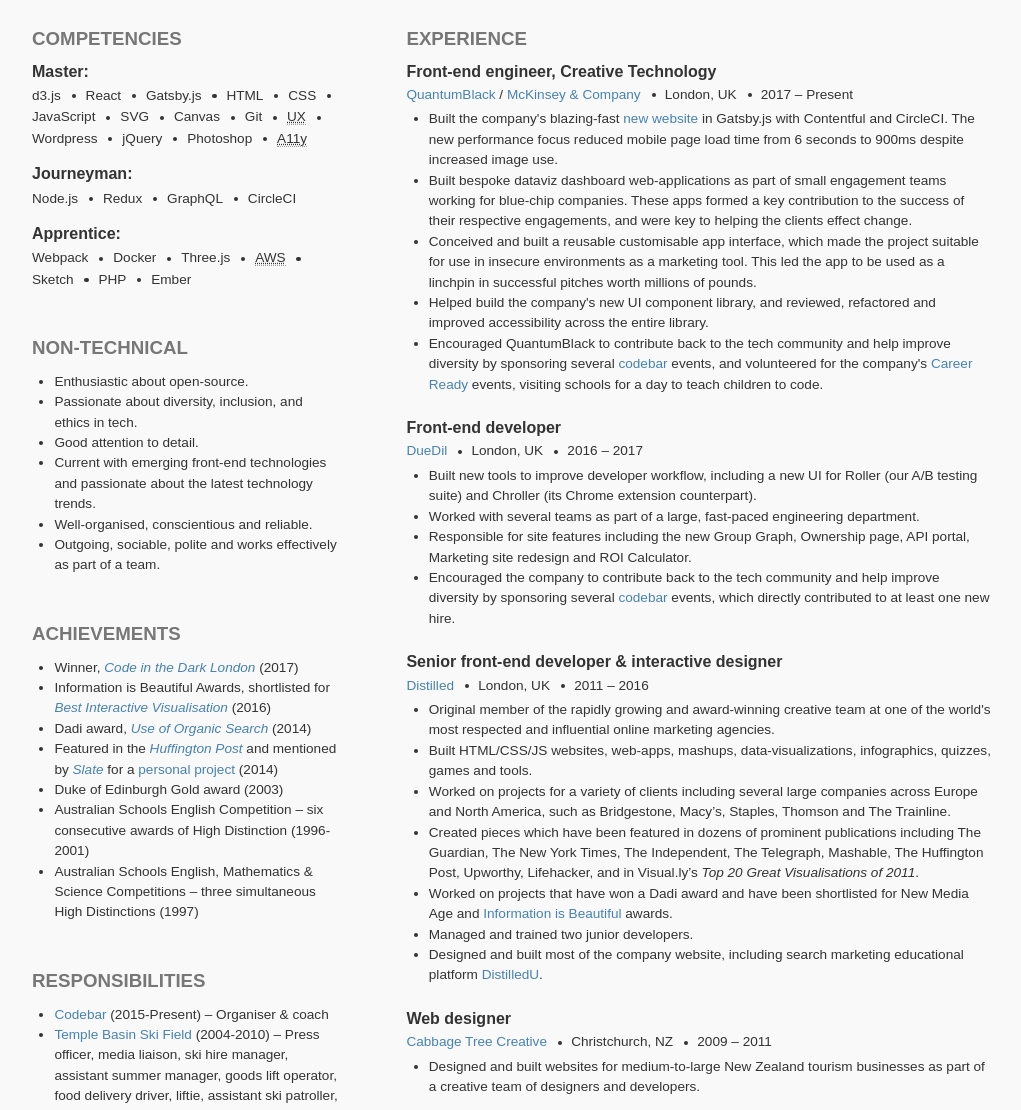
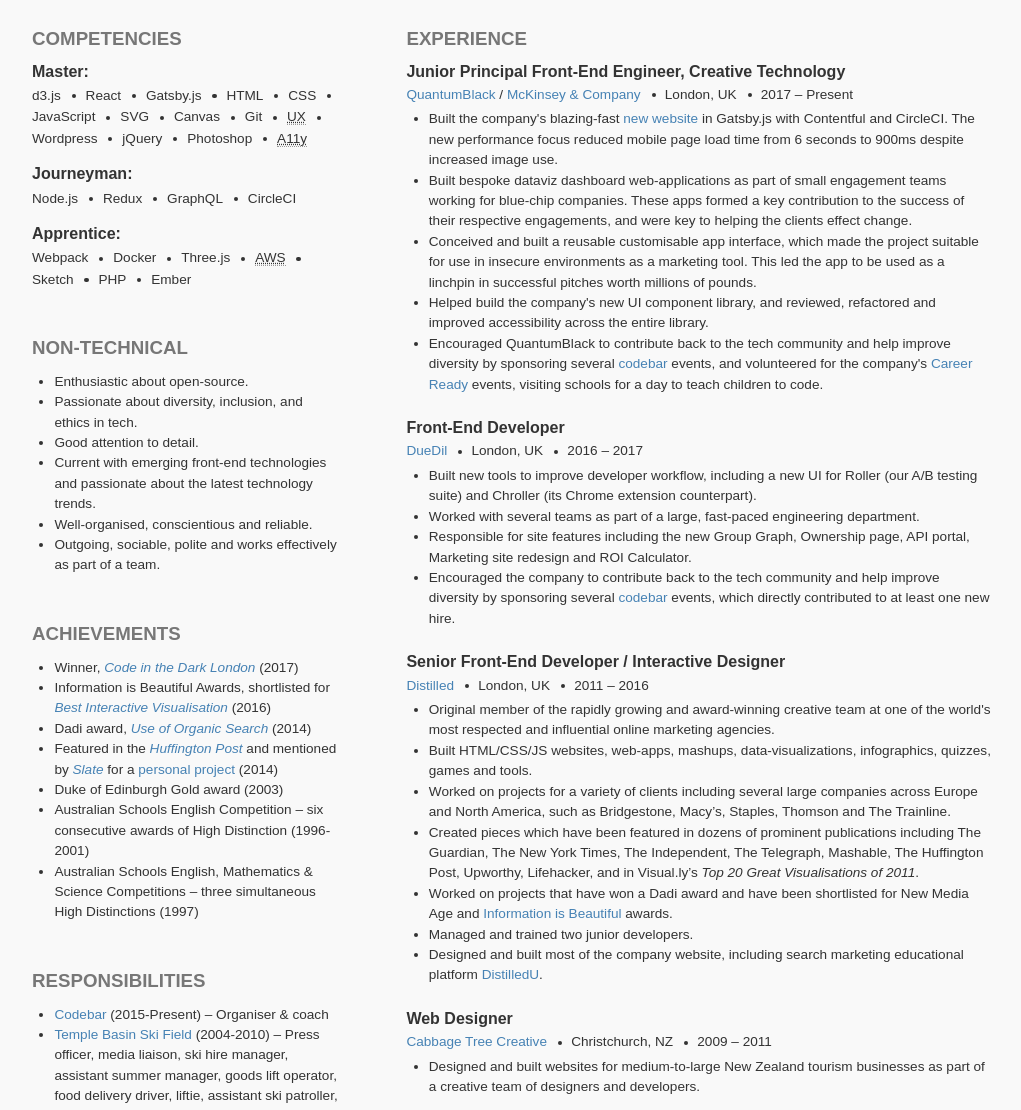
Before and after one commit to richardwestenra/cv, a website: page index.html in a window 1280 px wide. Shown: the part 186-1296 px from the top of the page, without its empty margins (128-1149 px from the left). Drawn offline with Linux system fonts and the light colour scheme; a web font is replaced by a local one.

Commit message:
Add rank to QB job title, and capitalise all job titles

```diff
--- a/index.html
+++ b/index.html
@@ -22,7 +22,7 @@
           <h3>Experience</h3>
             <ul class="exp noBullet">
               <li>
-                <h4>Front-end engineer, Creative Technology</h4>
+                <h4>Junior Principal Front-End Engineer, Creative Technology</h4>
                 <p><span><a href="https://www.quantumblack.com/">QuantumBlack</a> / <a href="https://mckinsey.com/">McKinsey &amp; Company</a></span> <span>London, UK</span> <span>2017 &ndash; Present</span></p>
                 <ul>
                   <li>Built the company's blazing-fast <a href="https://www.quantumblack.com/">new website</a> in Gatsby.js with Contentful and CircleCI. The new performance focus reduced mobile page load time from 6 seconds to 900ms despite increased image use.</li>
@@ -33,7 +33,7 @@
                 </ul>
               </li>
               <li>
-                <h4>Front-end developer</h4>
+                <h4>Front-End Developer</h4>
                 <p><span><a href="https://duedil.com/">DueDil</a></span> <span>London, UK</span> <span>2016 &ndash; 2017</span></p>
                 <ul>
                   <li>Built new tools to improve developer workflow, including a new UI for Roller (our A/B testing suite) and Chroller (its Chrome extension counterpart).</li>
@@ -43,7 +43,7 @@
                 </ul>
               </li>
               <li>
-                <h4>Senior front-end developer &amp; interactive designer</h4>
+                <h4>Senior Front-End Developer / Interactive Designer</h4>
                 <p><span><a href="https://www.distilled.net/">Distilled</a></span> <span>London, UK</span> <span>2011 &ndash; 2016</span></p>
                 <ul>
                   <li>Original member of the rapidly growing and award-winning creative team at one of the world's most respected and influential online marketing agencies.</li>
@@ -56,7 +56,7 @@
                 </ul>
               </li>
               <li>
-                <h4>Web designer</h4>
+                <h4>Web Designer</h4>
                 <p><span><a href="http://www.cabbagetree.co.nz/">Cabbage Tree Creative</a></span> <span>Christchurch, NZ</span> <span>2009 &ndash; 2011</span></p>
                 <ul>
                   <li>Designed and built websites for medium-to-large New Zealand tourism businesses as part of a creative team of designers and developers.</li>
```
